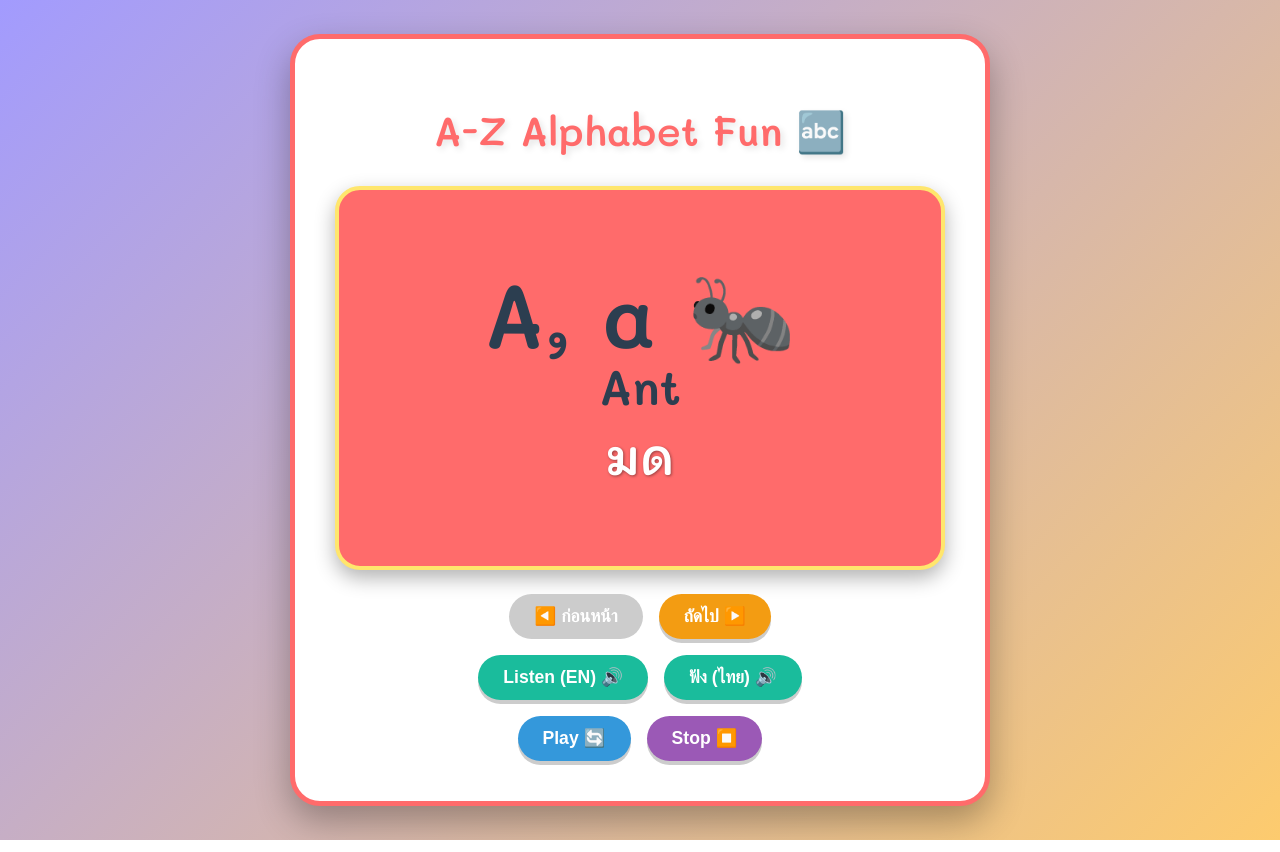
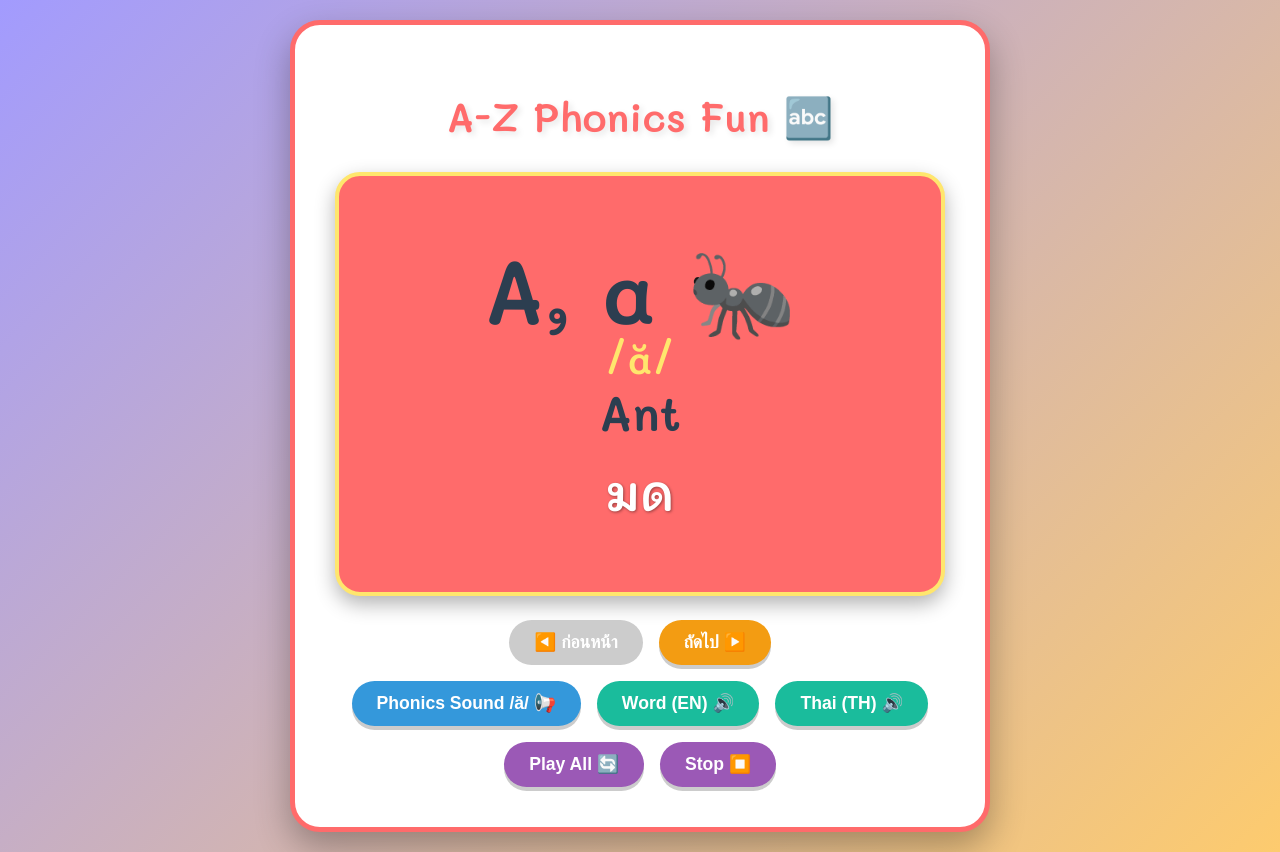
Before and after one commit to Nitiwat-Nai/a-z-alphabet-fun, a plain HTML site: page index.html in a window 1280 px wide. Drawn offline with Linux system fonts and the light colour scheme.

Commit message:
Update index.html
v3.0

```diff
--- a/index.html
+++ b/index.html
@@ -3,7 +3,7 @@
 <head>
     <meta charset="UTF-8">
     <meta name="viewport" content="width=device-width, initial-scale=1.0">
-    <title>A-Z Alphabet Fun: เรียนรู้ตัวอักษรและคำศัพท์</title>
+    <title>A-Z Phonics Fun: ฝึกออกเสียงและคำศัพท์</title>
 
     <style>
         @import url('https://fonts.googleapis.com/css2?family=Sarabun:wght@400;700&family=Mali:wght@600&display=swap');
@@ -52,27 +52,8 @@
             line-height: 1.2;
         }
 
-        /* Category Page (ถูกซ่อน แต่ยังคงไว้) */
+        /* Category Page (ถูกซ่อน) */
         #category-page { display: none; }
-        .category-grid {
-            display: grid;
-            grid-template-columns: repeat(auto-fit, minmax(180px, 1fr));
-            gap: 1.5rem;
-            margin-top: 1.5rem;
-        }
-        .category-button {
-            color: var(--text-color);
-            border: none;
-            padding: 1.5rem;
-            border-radius: 20px;
-            font-size: 1.3em;
-            font-weight: bold;
-            cursor: pointer;
-            box-shadow: 0 6px 0 rgba(0, 0, 0, 0.4);
-            transition: all 0.2s ease-in-out;
-            text-transform: uppercase;
-            font-family: 'Mali', cursive;
-        }
 
         /* Lesson Page (เป็นหน้าหลัก) */
         #lesson-page { display: block; }
@@ -80,7 +61,7 @@
             background-color: var(--color-primary);
             border-radius: 25px;
             padding: 3rem 2rem;
-            min-height: 280px;
+            min-height: 320px; /* เพิ่มความสูงรองรับ Phonics */
             display: flex;
             flex-direction: column;
             justify-content: center;
@@ -89,35 +70,36 @@
             border: 4px solid var(--color-accent);
             margin-bottom: 1.5rem;
         }
-        /* English (ตัวอักษร/คำศัพท์) ขึ้นก่อน Thai (คำแปล) */
-        #english-word {
-            font-size: 4em;
-            color: var(--color-accent); /* สีเหลือง */
-            text-shadow: 2px 2px 5px rgba(0, 0, 0, 0.4);
-            margin-bottom: 0.8rem;
-            font-weight: 700;
-        }
-        #thai-word {
-            font-size: 3em;
-            color: var(--card-color); /* สีขาว */
-            text-shadow: 1px 1px 3px rgba(0, 0, 0, 0.4);
-            margin-bottom: 0;
-        }
+
         /* New style for the letter and word combination */
         .alphabet-display {
             display: flex;
             flex-direction: column;
             align-items: center;
-            margin-bottom: 15px;
+            margin-bottom: 10px;
         }
         .alphabet-letter {
-            font-size: 5.5em; /* ทำให้ตัวอักษรใหญ่ขึ้น */
+            font-size: 5.5em; /* ตัวอักษรใหญ่ */
             margin-bottom: 5px;
             line-height: 1;
         }
+        .phonics-sound {
+            font-size: 2.5em; /* เสียง Phonics */
+            color: var(--color-accent);
+            font-weight: 700;
+            margin-bottom: 10px;
+            line-height: 1;
+        }
         .alphabet-word {
-            font-size: 3em; /* คำศัพท์เล็กลง */
+            font-size: 3em; /* คำศัพท์ */
             line-height: 1;
+        }
+
+        #thai-word {
+            font-size: 3em;
+            color: var(--card-color); /* สีขาว */
+            text-shadow: 1px 1px 3px rgba(0, 0, 0, 0.4);
+            margin-top: 15px;
         }
 
         .control-group {
@@ -145,27 +127,27 @@
         /* สีปุ่มควบคุม */
         .audio-btn { background-color: #1ABC9C; box-shadow: 4px 0 #16A085; } /* Turquoise Green */
         .audio-btn:hover { background-color: #16A085; }
+        .phonics-btn { background-color: #3498DB; box-shadow: 4px 0 #2980B9; } /* Blue */
+        .phonics-btn:hover { background-color: #2980B9; }
         .nav-btn { background-color: #F39C12; box-shadow: 4px 0 #E67E22; } /* Orange */
         .nav-btn:hover { background-color: #E67E22; }
-        .play-btn { background-color: #3498DB; box-shadow: 4px 0 #2980B9; } /* Blue */
-        .play-btn:hover { background-color: #2980B9; }
-        .back-btn { background-color: #9B59B6; box-shadow: 4px 0 #8E44AD; } /* Amethyst Purple */
-        .back-btn:hover { background-color: #8E44AD; }
+        .play-btn { background-color: #9B59B6; box-shadow: 4px 0 #8E44AD; } /* Amethyst Purple */
+        .play-btn:hover { background-color: #8E44AD; }
     </style>
 </head>
 <body>
 
     <div class="container">
         <div id="category-page" style="display: none;">
-            <h1>🎉 A-Z Alphabet Fun: เรียนรู้ตัวอักษรและคำศัพท์</h1>
-            <div id="category-grid" class="category-grid"></div>
+            <h1>🎉 A-Z Phonics Fun: ฝึกออกเสียงและคำศัพท์</h1>
         </div>
 
         <div id="lesson-page">
-            <h1 id="lesson-title" style="font-size: 2.5em;">A-Z Alphabet Fun 🔤</h1>
+            <h1 id="lesson-title" style="font-size: 2.5em;">A-Z Phonics Fun 🔤</h1>
             <div id="vocab-card">
                 <div id="alphabet-display" class="alphabet-display">
                     <span id="alphabet-letter" class="word alphabet-letter">...</span>
+                    <span id="phonics-sound" class="phonics-sound">...</span>
                     <span id="alphabet-word" class="word alphabet-word">...</span>
                 </div>
                 <span id="thai-word" class="word">...</span>
@@ -176,60 +158,57 @@
                 <button id="next-btn" class="nav-btn">ถัดไป ▶️</button>
             </div>
             <div class="control-group">
-                <button onclick="speakEnglishWord()" class="audio-btn">Listen (EN) 🔊</button>
-                <button onclick="speakText(currentVocab.thai, 'th-TH')" class="audio-btn">ฟัง (ไทย) 🔊</button>
+                <button onclick="speakPhonicsSound()" class="phonics-btn">Phonics Sound /ă/ 📢</button>
+                <button onclick="speakEnglishWord()" class="audio-btn">Word (EN) 🔊</button>
+                <button onclick="speakText(currentVocab.thai, 'th-TH')" class="audio-btn">Thai (TH) 🔊</button>
             </div>
             <div class="control-group">
-                <button id="play-pause-btn" class="play-btn">Play 🔄</button>
-                <button id="stop-btn" class="back-btn">Stop ⏹️</button>
+                <button id="play-pause-btn" class="play-btn">Play All 🔄</button>
+                <button id="stop-btn" class="play-btn">Stop ⏹️</button>
             </div>
         </div>
     </div>
 
     <script>
         const vocabularyData = {
-            // หมวดคำศัพท์ A-Z (แก้ไขไอคอน J และ Y)
+            // หมวดคำศัพท์ A-Z (เพิ่มฟิลด์ Phonics และ PhonicsSound)
             "อักษร A-Z 🔤": [
-                { letter: "A, a 🐜", english: "Ant", thai: "มด" },
-                { letter: "B, b 🏀", english: "Ball", thai: "ลูกบอล" },
-                { letter: "C, c 🐈", english: "Cat", thai: "แมว" },
-                { letter: "D, d 🐶", english: "Dog", thai: "สุนัข" },
-                { letter: "E, e 🐘", english: "Elephant", thai: "ช้าง" },
-                { letter: "F, f 🐟", english: "Fish", thai: "ปลา" },
-                { letter: "G, g 🦒", english: "Giraffe", thai: "ยีราฟ" },
-                { letter: "H, h 🏠", english: "House", thai: "บ้าน" },
-                { letter: "I, i 🍦", english: "Ice cream", thai: "ไอศกรีม" },
-                // J: เปลี่ยนจาก Jacket (เสื้อแจ็กเก็ต) 👗 (ชุดเดรส) เป็น Jar (โถ) 🏺 (โถโบราณ/ไห)
-                { letter: "J, j 🏺", english: "Jar", thai: "โถ, ไห" },
-                { letter: "K, k 🔑", english: "Key", thai: "กุญแจ" },
-                { letter: "L, l 🦁", english: "Lion", thai: "สิงโต" },
-                { letter: "M, m 🐒", english: "Monkey", thai: "ลิง" },
-                { letter: "N, n 👃", english: "Nose", thai: "จมูก" },
-                { letter: "O, o 🍊", english: "Orange", thai: "ส้ม" },
-                { letter: "P, p 🐷", english: "Pig", thai: "หมู" },
-                { letter: "Q, q 👑", english: "Queen", thai: "พระราชินี" },
-                { letter: "R, r 🐰", english: "Rabbit", thai: "กระต่าย" },
-                { letter: "S, s ☀️", english: "Sun", thai: "ดวงอาทิตย์" },
-                { letter: "T, t 🐯", english: "Tiger", thai: "เสือ" },
-                { letter: "U, u ☂️", english: "Umbrella", thai: "ร่ม" },
-                { letter: "V, v 🎻", english: "Violin", thai: "ไวโอลิน" },
-                { letter: "W, w ⌚", english: "Watch", thai: "นาฬิกาข้อมือ" },
-                { letter: "X, x 🎹", english: "Xylophone", thai: "ระนาดฝรั่ง" },
-                // Y: เปลี่ยนจาก Yoyo (ลูกดิ่ง) 🪁 (ว่าว) เป็น Yacht (เรือยอชท์) ⛵ (เรือใบ)
-                { letter: "Y, y ⛵", english: "Yacht", thai: "เรือยอชท์" },
-                { letter: "Z, z 🦓", english: "Zebra", thai: "ม้าลาย" }
+                { letter: "A, a 🐜", phonics: "/ă/", phonicsSound: "a, a, a", english: "Ant", thai: "มด" },
+                { letter: "B, b 🏀", phonics: "/b/", phonicsSound: "buh", english: "Ball", thai: "ลูกบอล" },
+                { letter: "C, c 🐈", phonics: "/k/", phonicsSound: "kuh", english: "Cat", thai: "แมว" },
+                { letter: "D, d 🐶", phonics: "/d/", phonicsSound: "duh", english: "Dog", thai: "สุนัข" },
+                { letter: "E, e 🐘", phonics: "/ĕ/", phonicsSound: "eh, eh, eh", english: "Elephant", thai: "ช้าง" },
+                { letter: "F, f 🐟", phonics: "/f/", phonicsSound: "fuh", english: "Fish", thai: "ปลา" },
+                { letter: "G, g 🦒", phonics: "/g/", phonicsSound: "guh", english: "Giraffe", thai: "ยีราฟ" },
+                { letter: "H, h 🏠", phonics: "/h/", phonicsSound: "huh", english: "House", thai: "บ้าน" },
+                { letter: "I, i 🍦", phonics: "/ĭ/", phonicsSound: "ih, ih, ih", english: "Ice cream", thai: "ไอศกรีม" },
+                { letter: "J, j 🏺", phonics: "/j/", phonicsSound: "juh", english: "Jar", thai: "โถ, ไห" },
+                { letter: "K, k 🔑", phonics: "/k/", phonicsSound: "kuh", english: "Key", thai: "กุญแจ" },
+                { letter: "L, l 🦁", phonics: "/l/", phonicsSound: "luh", english: "Lion", thai: "สิงโต" },
+                { letter: "M, m 🐒", phonics: "/m/", phonicsSound: "muh", english: "Monkey", thai: "ลิง" },
+                { letter: "N, n 👃", phonics: "/n/", phonicsSound: "nuh", english: "Nose", thai: "จมูก" },
+                { letter: "O, o 🍊", phonics: "/ŏ/", phonicsSound: "o, o, o", english: "Orange", thai: "ส้ม" },
+                { letter: "P, p 🐷", phonics: "/p/", phonicsSound: "puh", english: "Pig", thai: "หมู" },
+                { letter: "Q, q 👑", phonics: "/kw/", phonicsSound: "kwuh", english: "Queen", thai: "พระราชินี" },
+                { letter: "R, r 🐰", phonics: "/r/", phonicsSound: "ruh", english: "Rabbit", thai: "กระต่าย" },
+                { letter: "S, s ☀️", phonics: "/s/", phonicsSound: "suh", english: "Sun", thai: "ดวงอาทิตย์" },
+                { letter: "T, t 🐯", phonics: "/t/", phonicsSound: "tuh", english: "Tiger", thai: "เสือ" },
+                { letter: "U, u ☂️", phonics: "/ŭ/", phonicsSound: "uh, uh, uh", english: "Umbrella", thai: "ร่ม" },
+                { letter: "V, v 🎻", phonics: "/v/", phonicsSound: "vuh", english: "Violin", thai: "ไวโอลิน" },
+                { letter: "W, w ⌚", phonics: "/w/", phonicsSound: "wuh", english: "Watch", thai: "นาฬิกาข้อมือ" },
+                { letter: "X, x 🎹", phonics: "/ks/", phonicsSound: "ks", english: "Xylophone", thai: "ระนาดฝรั่ง" },
+                { letter: "Y, y ⛵", phonics: "/y/", phonicsSound: "yuh", english: "Yacht", thai: "เรือยอชท์" },
+                { letter: "Z, z 🦓", phonics: "/z/", phonicsSound: "zuh", english: "Zebra", thai: "ม้าลาย" }
             ]
         };
         // ----------------------------------------------------
         // ส่วน JavaScript (Logics)
         // ----------------------------------------------------
-        const categoryPage = document.getElementById('category-page');
         const lessonPage = document.getElementById('lesson-page');
-        const lessonTitle = document.getElementById('lesson-title');
         const thaiWord = document.getElementById('thai-word');
         const alphabetLetter = document.getElementById('alphabet-letter');
+        const phonicsSoundDisplay = document.getElementById('phonics-sound'); // องค์ประกอบใหม่
         const alphabetWord = document.getElementById('alphabet-word');
-        const englishWord = document.getElementById('english-word'); // Keep this for compatibility
         // ----------------------------------------------------
         const playPauseBtn = document.getElementById('play-pause-btn');
         const nextBtn = document.getElementById('next-btn');
@@ -241,8 +220,7 @@
         let isPlaying = false;
         let voices = [];
         let currentVocab = {};
-        let isAlphabetMode = true; // ตั้งค่าเป็น true ถาวรเพราะเหลือหมวดเดียว
-        const alphabetCategoryName = "อักษร A-Z 🔤"; // กำหนดชื่อหมวด A-Z ไว้ตรงนี้
+        const alphabetCategoryName = "อักษร A-Z 🔤";
 
         // --- Web Speech API ---
         if ('speechSynthesis' in window) {
@@ -261,21 +239,15 @@
                     utterance.rate = 1.1;
                 } else {
                     utterance.volume = 1.0;
-                    utterance.rate = 1.0;
+                    utterance.rate = 0.9; // ลดความเร็วลงเล็กน้อยสำหรับการออกเสียง Phonics
                 }
 
                 let targetVoice = null;
                 if (lang === 'th-TH') {
-                    targetVoice = voices.find(v => v.lang.startsWith('th-TH') && v.name.includes('Lekha'));
-                    if (!targetVoice) {
                     targetVoice = voices.find(v => v.lang.startsWith('th-TH'));
                 }
-                }
                 else if (lang === 'en-US') {
-                    targetVoice = voices.find(v => v.lang.startsWith('en-US') && v.name.includes('Samantha'));
-                    if (!targetVoice) {
                     targetVoice = voices.find(v => v.lang.startsWith('en-US'));
-                    }
                 }
 
                 if (targetVoice) {
@@ -289,19 +261,25 @@
             }
         }
 
-        // ฟังก์ชันสำหรับเล่นเสียงคำศัพท์ภาษาอังกฤษในโหมด A-Z
+        // ฟังก์ชันสำหรับเล่นเสียงคำศัพท์ภาษาอังกฤษเท่านั้น
         function speakEnglishWord() {
-            // เล่นเสียงเฉพาะคำศัพท์ (english field)
             if(currentVocab.english) {
                  speakText(currentVocab.english, 'en-US');
             }
+        }
 
+        // ฟังก์ชันใหม่สำหรับเล่นเสียง Phonics เท่านั้น
+        function speakPhonicsSound() {
+            // ใช้ PhonicsSound ที่เตรียมไว้สำหรับให้โปรแกรมอ่านออกเสียง
+            if(currentVocab.phonicsSound) {
+                 speakText(currentVocab.phonicsSound, 'en-US');
             }
+        }
+
 
         // --- Game Logic ---
         function startLesson(category) {
             currentCategoryVocabs = vocabularyData[category];
-            lessonTitle.textContent = "A-Z Alphabet Fun 🔤"; // ตั้งชื่อเรื่องให้คงที่
             currentIndex = 0;
 
             // แสดงองค์ประกอบ A-Z
@@ -316,17 +294,19 @@
             if (currentIndex < currentCategoryVocabs.length) {
                 currentVocab = currentCategoryVocabs[currentIndex];
 
-                // สำหรับโหมด A-Z
-                const letterAndIcon = currentVocab.letter; // เช่น A, a 🐜
-                const englishWordOnly = currentVocab.english; // เช่น Ant
+                // แสดงผล
+                alphabetLetter.textContent = currentVocab.letter; // A, a 🐜
+                phonicsSoundDisplay.textContent = currentVocab.phonics; // /ă/
+                alphabetWord.textContent = currentVocab.english; // Ant
+                thaiWord.textContent = currentVocab.thai; // มด
 
-                alphabetLetter.textContent = letterAndIcon;
-                alphabetWord.textContent = englishWordOnly;
-                thaiWord.textContent = currentVocab.thai;
+                // อัปเดตข้อความบนปุ่ม Phonics
+                document.querySelector('.phonics-btn').textContent = `Phonics Sound ${currentVocab.phonics} 📢`;
 
             } else {
                 // แสดงข้อความจบและหยุดเล่น
                 alphabetLetter.textContent = "Finished! 🥳";
+                phonicsSoundDisplay.textContent = "";
                 alphabetWord.textContent = "แล้วเจอกันใหม่นะ!";
                 thaiWord.textContent = "จบแล้ว! 🎉";
                 stopAutoPlay();
@@ -345,7 +325,7 @@
                 prevBtn.disabled = currentIndex === 0;
                 nextBtn.disabled = currentIndex >= currentCategoryVocabs.length - 1;
             }
-            playPauseBtn.textContent = isPlaying ? 'Pause ⏸️' : 'Play 🔄';
+            playPauseBtn.textContent = isPlaying ? 'Pause ⏸️' : 'Play All 🔄';
         }
 
         function nextVocab() {
@@ -373,16 +353,19 @@
             }
             const currentVocabToPlay = currentCategoryVocabs[currentIndex];
 
-            // ลำดับการเล่นเสียง: 1. ตัวอักษร -> 2. คำศัพท์ -> 3. คำแปลไทย
+            // 1. เล่นเสียง Phonics (เช่น "a, a, a")
+            speakText(currentVocabToPlay.phonicsSound, 'en-US', () => {
 
-            // 1. เล่นเสียงตัวอักษร (A, a)
-            // ดึงเฉพาะตัวอักษรออกมาเพื่อการออกเสียง (ลบไอคอนออก)
-            const letterOnly = currentVocabToPlay.letter.replace(/\s*[\uD800-\uDBFF\uDC00-\uDFFF\u2700-\u27BF\u2300-\u23FF\u2B00-\u2BFF\u2E80-\u33FF]\s*/g, '').replace(/,\s*a/g, 'a').trim(); // A a
+                // 2. เล่นเสียงชื่อตัวอักษร (เช่น "A a")
+                // ดึงเฉพาะตัวอักษรพิมพ์ใหญ่-เล็ก (ลบไอคอนออก) เพื่ออ่านชื่อตัวอักษร
+                const letterNameOnly = currentVocabToPlay.letter.replace(/\s*[\uD800-\uDBFF\uDC00-\uDFFF\u2700-\u27BF\u2300-\u23FF\u2B00-\u2BFF\u2E80-\u33FF]\s*/g, '').replace(/,\s*a/g, 'a').trim();
 
-            speakText(letterOnly, 'en-US', () => {
-                // 2. เมื่อตัวอักษรจบ เล่นเสียงคำศัพท์ (Ant)
+                speakText(letterNameOnly, 'en-US', () => {
+
+                    // 3. เมื่อชื่อตัวอักษรจบ เล่นเสียงคำศัพท์ (เช่น "Ant")
                     speakText(currentVocabToPlay.english, 'en-US', () => {
-                    // 3. เมื่อภาษาอังกฤษจบ เล่นภาษาไทย
+
+                        // 4. เมื่อภาษาอังกฤษจบ เล่นภาษาไทย (เช่น "มด")
                         speakText(currentVocabToPlay.thai, 'th-TH', () => {
                             if (isPlaying) {
                                 currentIndex++;
@@ -391,6 +374,7 @@
                                 // หน่วงเวลา 1 วินาที ก่อนไปคำถัดไป
                                 setTimeout(playCurrentVocabAuto, 1000);
                             }
+                        });
                     });
                 });
             });
@@ -425,7 +409,6 @@
 
         // Initial setup: เริ่มต้นการเรียนรู้ทันที
         window.onload = () => {
-            // เรียกใช้ startLesson ด้วยชื่อหมวด A-Z ที่เรากำหนดไว้
             startLesson(alphabetCategoryName);
         };
     </script>
```
Lines whose indentation alone changed are shown as unchanged.
